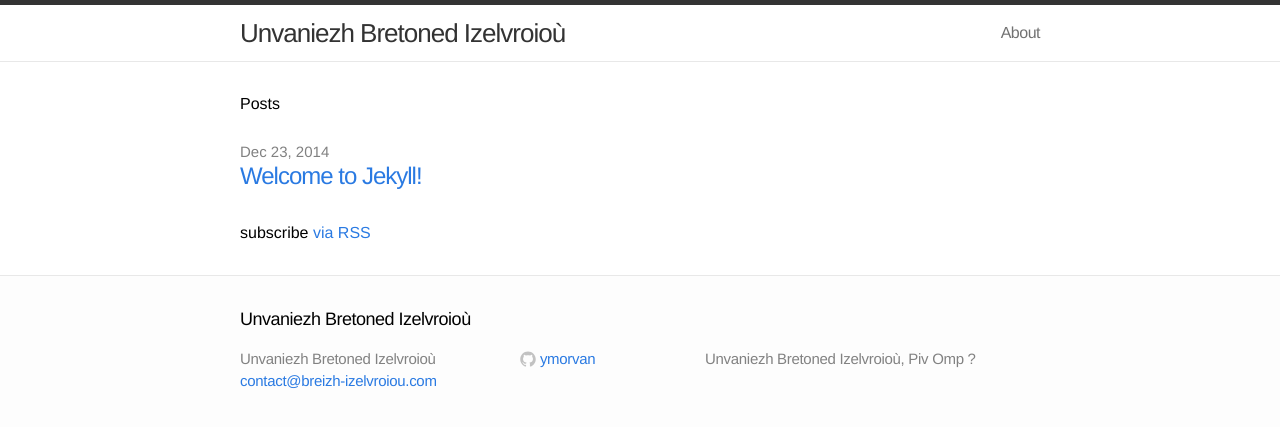
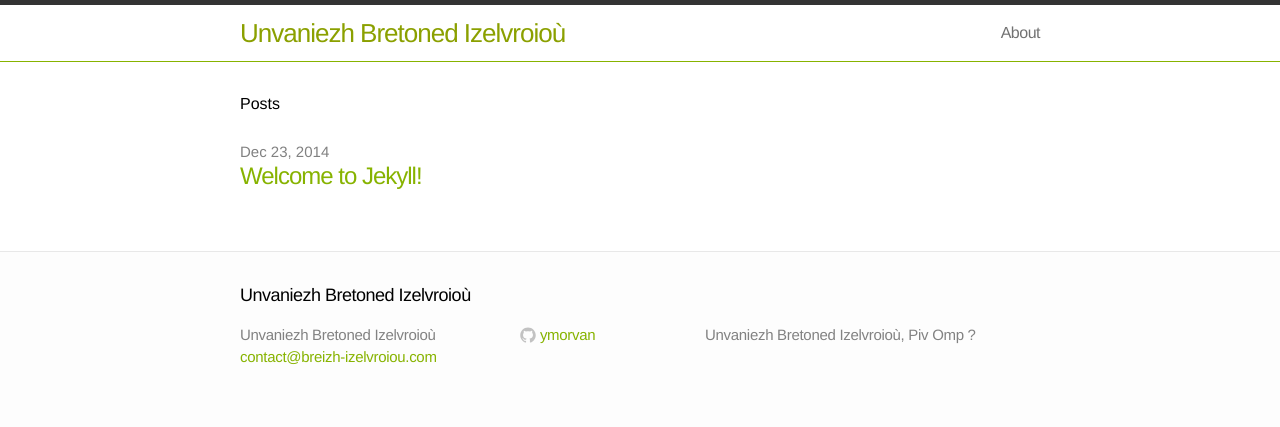
Before and after one commit to ymorvan/breizh-izelvroiou, a Jekyll site: the page built from index.html, in a window 1280 px wide. Shown: the top 427 px of the page. Built offline with Jekyll 4.4.1, drawn with Linux system fonts in a browser that asks for light colours.

Commit message:
some colors and rss cleanup

```diff
--- a/css/main.css
+++ b/css/main.css
@@ -18,7 +18,7 @@ body {
 
 h1, h2, h3, h4, h5, h6 { font-size: 100%; font-weight: 400; }
 
-a         { color: #2a7ae2; text-decoration: none; }
+a         { color: #87b300; text-decoration: none; }
 a:hover   { color: #000; text-decoration: underline; }
 a:visited { color: #205caa; }
 
@@ -42,7 +42,7 @@ a:visited { color: #205caa; }
 
 .site-header {
   border-top: 5px solid #333;
-  border-bottom: 1px solid #e8e8e8;
+  border-bottom: 1px solid #87b300;
   min-height: 56px;
   background-color: white;
 }
@@ -51,7 +51,7 @@ a:visited { color: #205caa; }
 .site-title:hover,
 .site-title:visited {
   display: block;
-  color: #333;
+  color: #8ba000;
   font-size: 26px;
   letter-spacing: -1px;
   float: left;
--- a/index.html
+++ b/index.html
@@ -15,6 +15,4 @@ layout: default
     {% endfor %}
   </ul>
 
-  <p class="rss-subscribe">subscribe <a href="{{ "/feed.xml" | prepend: site.baseurl }}">via RSS</a></p>
-
 </div>
```
Also changed, not shown: 3 other files.
